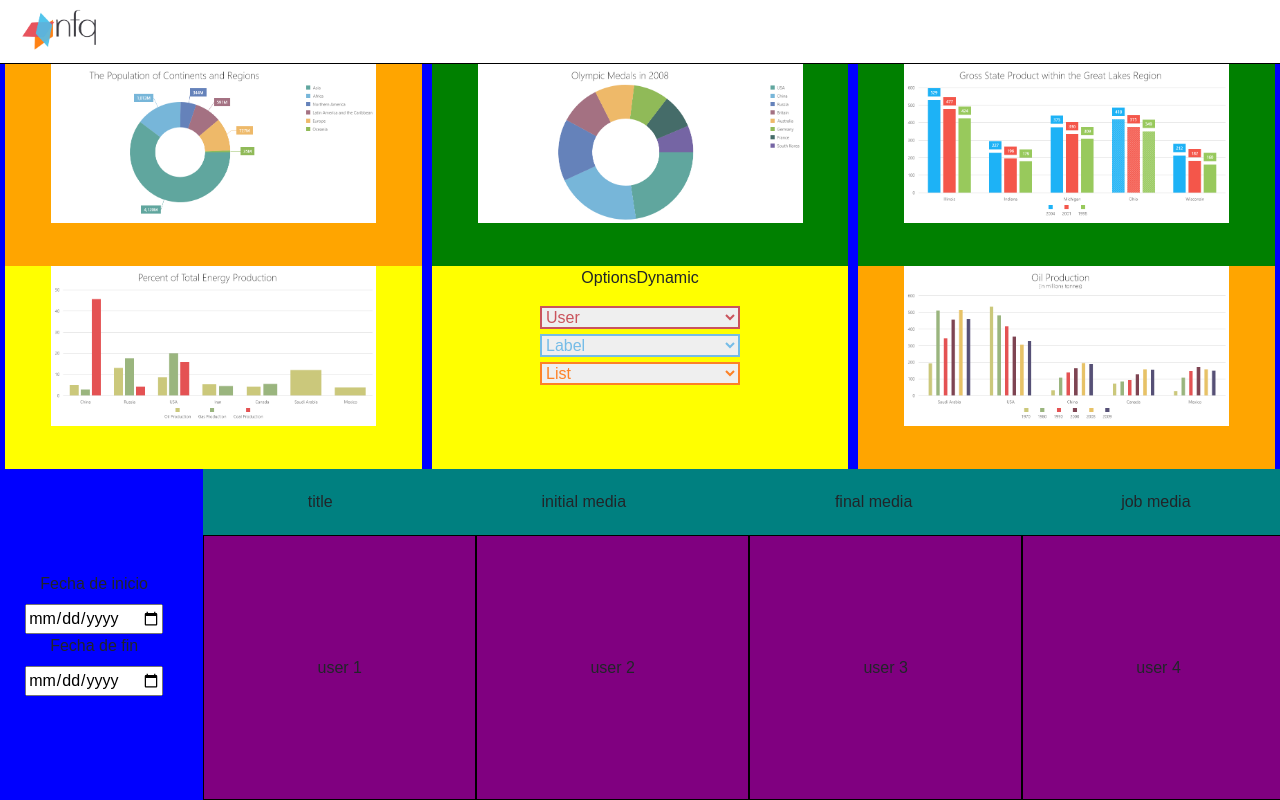
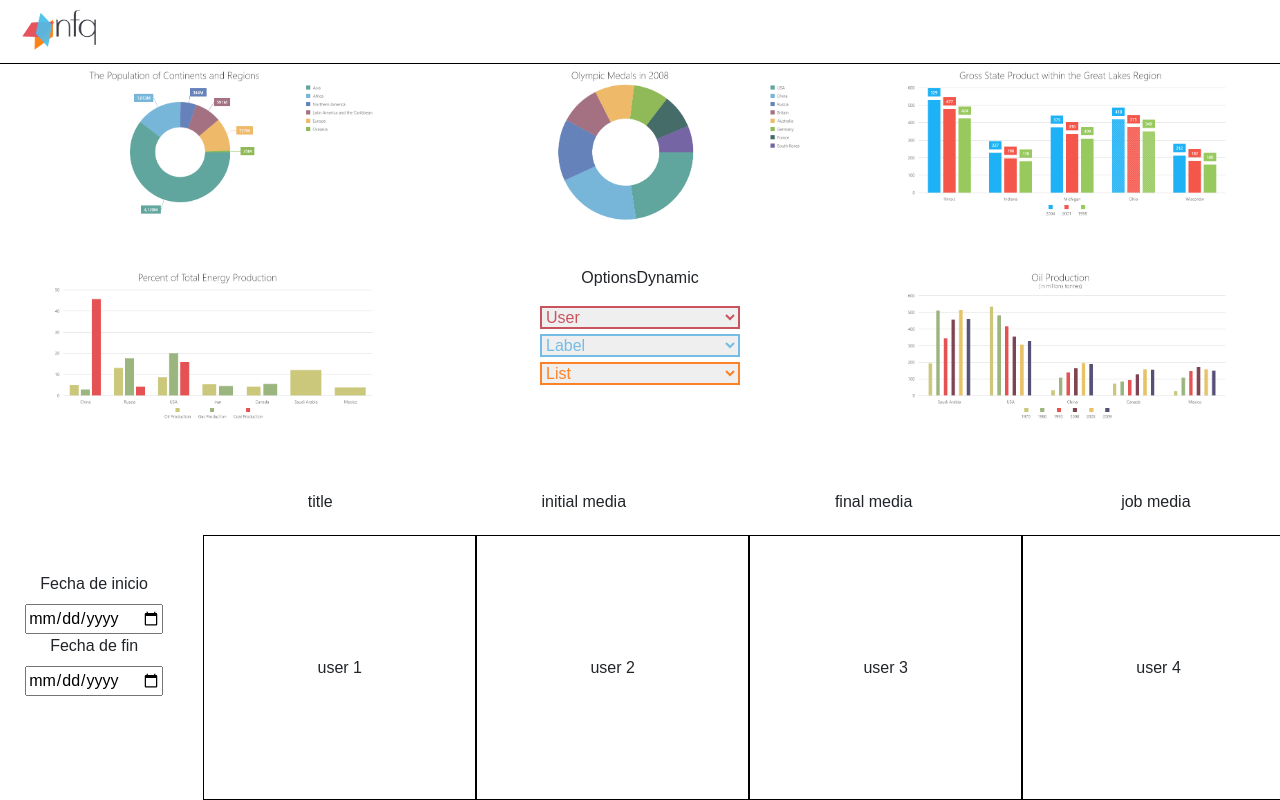
Before and after one commit to Adalab/project-dorcas-s4-oval, a React (Create React App) app: page / in a window 1280 px wide. Built offline with nearby package versions, Linux system fonts and the light colour scheme.

Commit message:
changed background

```diff
--- a/src/components/Planning.js
+++ b/src/components/Planning.js
@@ -18,26 +18,26 @@ class Planning extends React.Component {
 				<div className="container-fluid h-100">
 					<div class="row h-100">
 						<div class="col column__planning--chart">
-							<div className="container__planning--chart orange">
+							<div className="container__planning--chart">
 								<ChartLabel />
 							</div>
-							<div className="container__planning--chart yellow">
+							<div className="container__planning--chart">
 								<ChartUserLabel />
 							</div>
 						</div>
 					    <div class="col column__planning--chart">
-							<div className="container__planning--chart green">
+							<div className="container__planning--chart">
 								<ChartCard />
 							</div>
-							<div className="container__planning--chart yellow">
+							<div className="container__planning--chart">
 								<OptionsDynamic />
 							</div>
 						</div>
 					    <div class="col column__planning--chart">
-							<div className="container__planning--chart green">
+							<div className="container__planning--chart">
 								<ChartUserCard />
 							</div>
-							<div className="container__planning--chart orange">
+							<div className="container__planning--chart">
 								<ChartDynamic />
 							</div>
 
--- a/src/styles/Main.css
+++ b/src/styles/Main.css
@@ -4,5 +4,4 @@
   align-items: center;
   justify-content: center;
   height: 92vh;
-  width: 100vw;
-  background: purple; }
+  width: 100vw; }
--- a/src/styles/Main.scss
+++ b/src/styles/Main.scss
@@ -5,5 +5,4 @@
 	justify-content: center;
 	height         : 92vh;
 	width          : 100vw;
-	background     : purple;
 }
--- a/src/styles/Planning.css
+++ b/src/styles/Planning.css
@@ -1,19 +1,10 @@
 .section__planning {
   height: 55%;
-  width: 100%;
-  background: blue; }
+  width: 100%;}
+
 
 .column__planning--chart {
   padding: 0 5px; }
 
 .container__planning--chart {
   height: 50%; }
-
-.yellow {
-  background: yellow; }
-
-.green {
-  background: green; }
-
-.orange {
-  background: orange; }
--- a/src/styles/Planning.scss
+++ b/src/styles/Planning.scss
@@ -11,15 +11,3 @@
 .container__planning--chart {
   height: 50%;
 }
-
-.yellow {
-  background: yellow;
-}
-
-.green {
-  background: green;
-}
-
-.orange {
-  background: orange;
-}
--- a/src/styles/Satisfaction.css
+++ b/src/styles/Satisfaction.css
@@ -1,10 +1,8 @@
 .section__satisfaction {
   height: 45%;
-  width: 100%;
-  background: pink; }
+  width: 100%; }
 
 .satisfation__menu {
-  background: blue;
   display: flex;
   align-items: center;
   justify-content: center; }
@@ -14,7 +12,6 @@
   flex-direction: column; }
 
 .satisfation__info {
-  background: purple;
   display: flex;
   flex-direction: column;
   padding: 0; }
@@ -22,7 +19,6 @@
 .satisfation__media-equip {
   width: 100%;
   height: 25%;
-  background: teal;
   display: flex; }
 
 .satisfaction__media-equip--data {
--- a/src/styles/Satisfaction.scss
+++ b/src/styles/Satisfaction.scss
@@ -1,10 +1,8 @@
 .section__satisfaction {
 	height    : 45%;
 	width     : 100%;
-	background: pink;
 }
 .satisfation__menu {
-	background: blue;
 	display: flex;
 	align-items: center;
 	justify-content: center;
@@ -14,7 +12,6 @@
 	flex-direction: column;
 }
 .satisfation__info {
-	background: purple;
 	display: flex;
 	flex-direction: column;
 	padding: 0;
@@ -22,7 +19,6 @@
 .satisfation__media-equip {
 	width: 100%;
 	height: 25%;
-	background: teal;
 	display: flex;
 }
 .satisfaction__media-equip--data {
```
